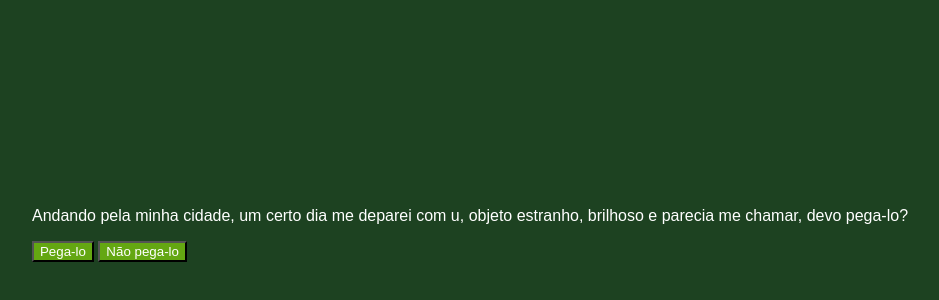
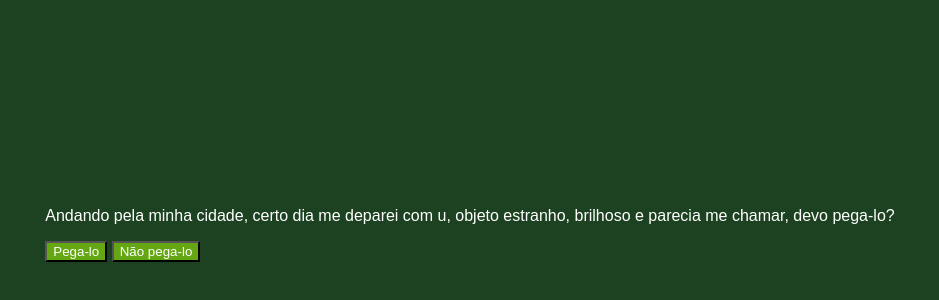
Before and after one commit to brunoaclemente/Alura_aula_9, a plain HTML site: page index.html in a window 1280 px wide. Shown: the part 124-424 px from the top of the page, without its empty margins (170-1109 px from the left). Drawn offline with Linux system fonts and the light colour scheme; a web font is replaced by a local one.

Commit message:
Mudança no texto passo 1

```diff
--- a/index.html
+++ b/index.html
@@ -12,7 +12,7 @@
 <body>
     <main>
         <div class="passo ativo" id="passo-0">
-            <p>Andando pela minha cidade, um certo dia me deparei com u, objeto estranho, brilhoso e parecia me chamar, devo pega-lo?</p>
+            <p>Andando pela minha cidade, certo dia me deparei com u, objeto estranho, brilhoso e parecia me chamar, devo pega-lo?</p>
             <button class="btn-proximo" data-proximo="1">Pega-lo</button>
             <button class="btn-proximo" data-proximo="2">Não pega-lo</button>
         </div>
```
